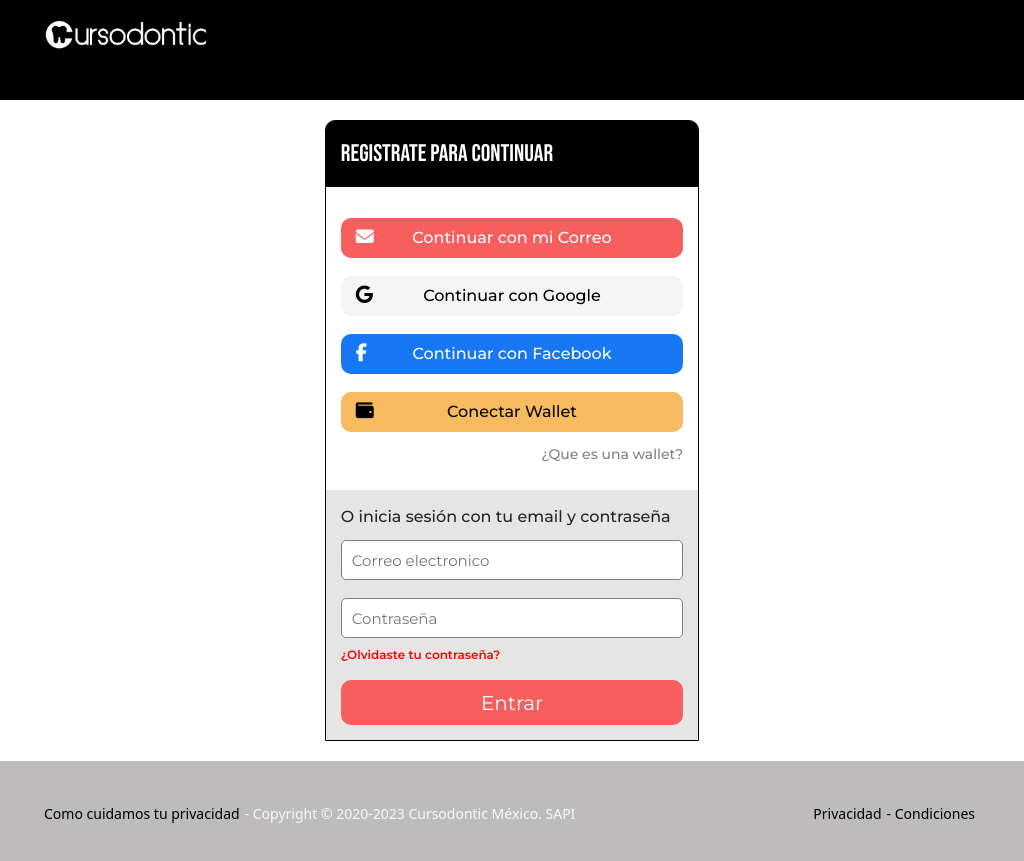
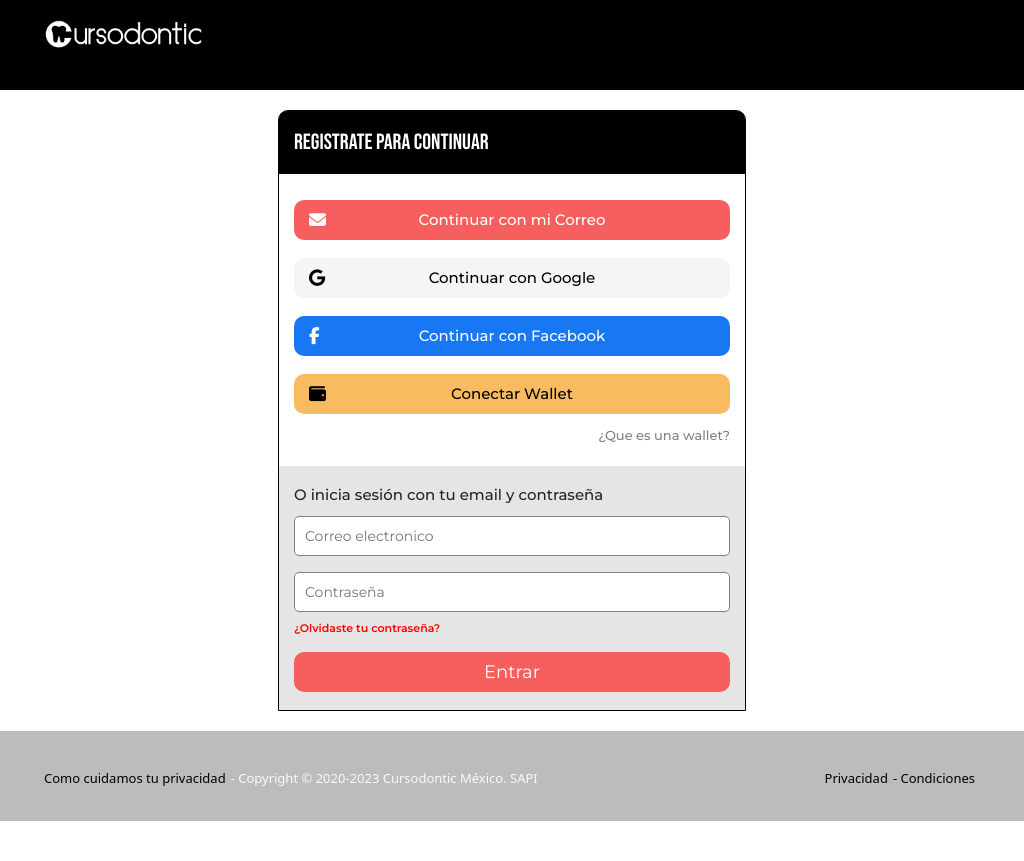
Before and after one commit to racunas/cursodontic_prometeo, a React (Create React App) app: page / in a window 1024 px wide. After the commit the page ends 821 px from the top, so only its background shows below. Built offline with nearby package versions, Linux system fonts and the light colour scheme; a web font is replaced by a local one.

Commit message:
Responsive en resolucion LG

```diff
--- a/src/components/FooterLogin/FooterLogin.css
+++ b/src/components/FooterLogin/FooterLogin.css
@@ -29,3 +29,52 @@
     font-size: 14px;
     color: ghostwhite;
 }
+
+
+
+/* RESPONSIVE */
+
+/*XS*/
+@media (max-width: 575px) {
+
+}
+
+/*SM*/
+@media (max-width: 767px) and (min-width: 576px) {
+
+}
+
+/*MD*/
+@media (max-width: 991px) and (min-width: 768px) {
+
+}
+
+/*LG*/
+@media (max-width: 1199px) and (min-width: 992px) {
+
+    .footerLogin{
+
+        height: 90px;
+    }
+
+    .footerLogin__datosCursodontic{
+
+        padding-top: 34px;
+    }
+
+    .footerText__link{
+
+        font-size: 13px;
+    }
+
+    .datosCursodontic__text{
+
+        font-size: 13px;
+    }
+
+}
+
+/*XL*/
+@media (min-width: 1200px){
+
+}
--- a/src/components/HeaderLogin/HeaderLogin.css
+++ b/src/components/HeaderLogin/HeaderLogin.css
@@ -9,3 +9,41 @@
     width: 165px;
     margin-top: 20px;
 }
+
+
+/* RESPONSIVE    */
+
+/*XS*/
+@media (max-width: 575px) {
+
+}
+
+/*SM*/
+@media (max-width: 767px) and (min-width: 576px) {
+
+}
+
+/*MD*/
+@media (max-width: 991px) and (min-width: 768px) {
+
+}
+
+/*LG*/
+@media (max-width: 1199px) and (min-width: 992px) {
+
+    .headerLogin{
+
+        height: 90px;
+    }
+
+    .headerLogin__logo{
+
+        width: 160px;
+    }
+
+}
+
+/*XL*/
+@media (min-width: 1200px){
+
+}
--- a/src/components/LoginCursodontic/LoginCursodontic.css
+++ b/src/components/LoginCursodontic/LoginCursodontic.css
@@ -187,3 +187,91 @@
 
     background-color: #ff6765;
 }
+
+
+/* RESPONSIVE */
+
+/*XS*/
+@media (max-width: 575px) {
+
+}
+
+/*SM*/
+@media (max-width: 767px) and (min-width: 576px) {
+
+}
+
+/*MD*/
+@media (max-width: 991px) and (min-width: 768px) {
+
+}
+
+/*LG*/
+@media (max-width: 1199px) and (min-width: 992px) {
+
+    .loginCursodontic__cardLogin{
+
+        width: 50%;
+    }
+
+    .cardLoginHeader__text{
+
+        font-size: 22px;
+    }
+
+    .cardLoginBody__metodosInicioSesion{
+
+        padding: 20px 15px;
+    }
+
+    .metodosInicioSesion{
+
+        font-size: 15px;
+    }
+
+    .metodosInicioSesion i{
+
+        top: 11px;
+        font-size: 17px;
+    }
+
+    .metodosInicioSesion__text{
+
+        font-size: 13px;
+    }
+
+    .cardLoginBody__infoFormulario{
+
+        padding: 18px 15px;
+    }
+
+    .infoFormulario__textInicio{
+
+        font-size: 15px;
+    }
+
+    .formularioLoginCursodontic__input{
+
+        margin-top: 8px;
+        font-size: 14px;
+    }
+
+    .formularioLoginCursodontic__text{
+
+        font-size: 11px;
+    }
+
+    .formularioLoginCursodontic__button{
+
+        height: 40px;
+        font-size: 18px;
+    }
+
+
+
+}
+
+/*XL*/
+@media (min-width: 1200px){
+
+}
--- a/src/components/LoginCursodontic/index.js
+++ b/src/components/LoginCursodontic/index.js
@@ -1,8 +1,26 @@
-import React from 'react';
+import React, {useState} from 'react';
 import "./LoginCursodontic.css";
 import { Link } from 'react-router-dom';
 
 export default function LoginCursodontic(){
+
+    let [userEmail, setUserEmail] = React.useState("")
+    let [userPassword, setUserPassword] = React.useState("")
+
+    function onSubmitLoginCursodontic(event){
+
+        event.preventDefault()
+
+        // const handleUserEmailChange = (event) => {
+        //     setUserEmail(event.target.value)
+        // }
+
+        // const handleUserPasswordChange = (event) => {
+        //     setUserPassword(event.target.value)
+        // }
+
+
+    }
 
     return (
 
@@ -24,7 +42,7 @@ export default function LoginCursodontic(){
 
                         <button type="button" className="metodosInicioSesion btnSesion__correo">
 
-                            <i class="fa-solid fa-envelope"></i>
+                            <i className="fa-solid fa-envelope"></i>
 
                             Continuar con mi Correo
 
@@ -32,7 +50,7 @@ export default function LoginCursodontic(){
 
                         <button type="button" className="metodosInicioSesion btnSesion__google">
 
-                            <i class="fa-brands fa-google"></i>
+                            <i className="fa-brands fa-google"></i>
 
                             Continuar con Google
 
@@ -40,7 +58,7 @@ export default function LoginCursodontic(){
 
                         <button type="button" className="metodosInicioSesion btnSesion__facebook">
 
-                            <i class="fa-brands fa-facebook-f"></i>
+                            <i className="fa-brands fa-facebook-f"></i>
 
                             Continuar con Facebook
 
@@ -48,7 +66,7 @@ export default function LoginCursodontic(){
 
                         <button type="button" className="metodosInicioSesion btnSesion__wallet">
 
-                            <i class="fa-solid fa-wallet"></i>
+                            <i className="fa-solid fa-wallet"></i>
 
                             Conectar Wallet
 
@@ -70,17 +88,31 @@ export default function LoginCursodontic(){
 
                         <span className="infoFormulario__textInicio">O inicia sesión con tu email y contraseña</span>
 
-                        <form action="/login.php" method="GET" className="infoFormulario__formularioLoginCursodontic">
+                        <form action="/login.php" method="GET" className="infoFormulario__formularioLoginCursodontic" onSubmit={(event) => onSubmitLoginCursodontic(event)}>
 
                             <div className="formularioLoginCursodontic">
 
-                                <input type="text" name="user_mail" id="user_mail" placeholder="Correo electronico" className="formularioLoginCursodontic__input" required />
+                                <input
+                                type="email"
+                                name="user_mail"
+                                // value={userEmail}
+                                // onChange={handleUserEmailChange}
+                                id="userEmail"
+                                placeholder="Correo electronico" className="formularioLoginCursodontic__input"
+                                required />
 
                             </div>
 
                             <div className="formularioLoginCursodontic">
 
-                                <input type="password" name="user_password" id="password" placeholder="Contraseña" className="formularioLoginCursodontic__input" required />
+                                <input
+                                type="password"
+                                name="userPassword"
+                                // value={userPassword}
+                                // onChange={handleUserPasswordChange}
+                                id="userPassword"
+                                placeholder="Contraseña" className="formularioLoginCursodontic__input"
+                                required />
 
                             </div>
 
```
